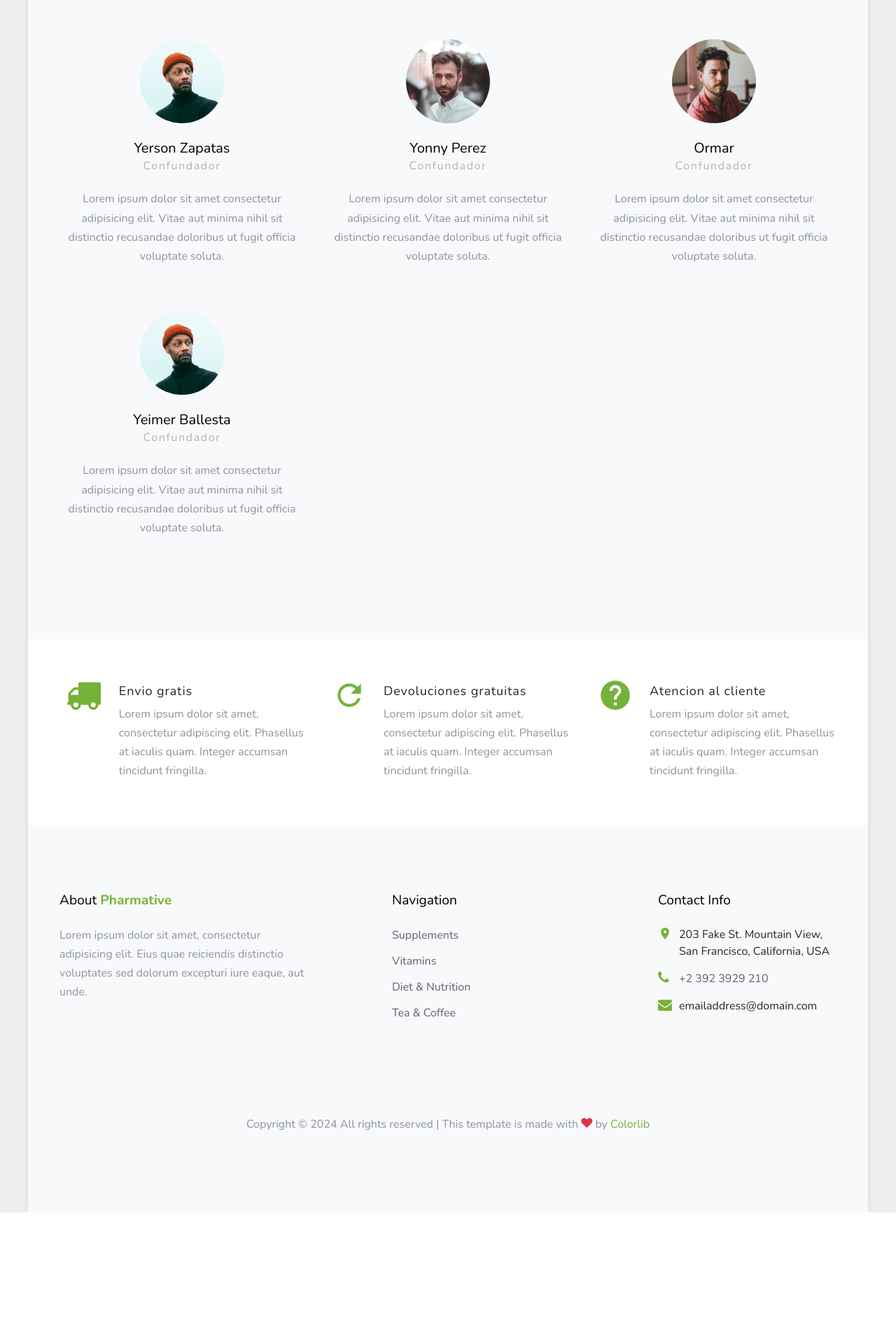
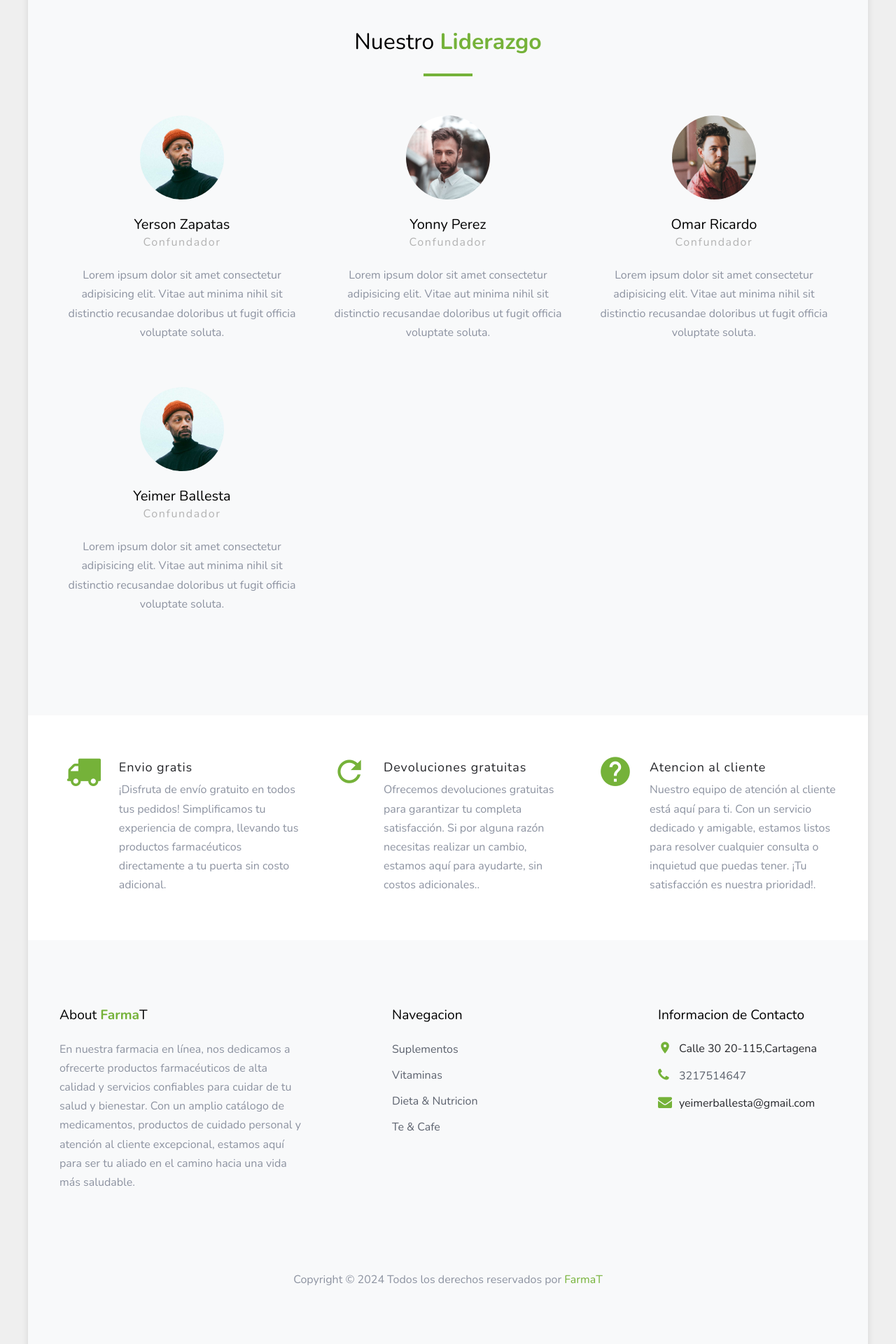
Before and after one commit to Yersonzp/FarmaT, a PHP site: page /FarmaT/about.php in a window 1280 px wide. Shown: the part 1160-3080 px from the top of the page at 70% size. Before the commit the page ends 2892 px from the top, so only its background shows below. Run offline with PHP 8.4, Linux system fonts and the light colour scheme; some web fonts are replaced.

Commit message:
about.php

```diff
--- a/about.php
+++ b/about.php
@@ -2,7 +2,7 @@
 <html lang="en">
 
 <head>
-  <title>Pharmative &mdash; Colorlib Template</title>
+  <title>FarmaT</title>
   <meta charset="utf-8">
   <meta name="viewport" content="width=device-width, initial-scale=1, shrink-to-fit=no">
 
@@ -87,8 +87,8 @@
               <h1 class="mb-0">Acerca de <strong class="text-primary">FarmaT</strong></h1>
               <div class="row justify-content-center mb-5">
                 <div class="col-lg-6 text-center">
-                  <p>Lorem ipsum dolor sit amet, consectetur adipisicing elit. Facilis ex perspiciatis non quibusdam vel
-                    quidem.</p>
+                  <p>En nuestra farmacia en línea, nos dedicamos a ofrecerte productos farmacéuticos de alta calidad y servicios confiables para cuidar de tu salud y bienestar. Con un amplio catálogo de medicamentos, productos de cuidado personal y atención al cliente excepcional,
+                    estamos aquí para ser tu aliado en el camino hacia una vida más saludable.</p>
                 </div>
               </div>
             </div>
@@ -102,14 +102,15 @@
       <div class="container">
         <div class="row">
           <div class="col-lg-4">
-            <h3 class="text-black h4">¿por que nosotros?</h3>
-            <p>Lorem ipsum dolor sit amet, consectetur adipisicing elit. Rem assumenda, delectus. Amet repellendus
-              quidem, fugiat.</p>
+            <h3 class="text-black h4">¿Por que nosotros?</h3>
+            <p>Enfocados en tu bienestar, ofrecemos productos farmacéuticos de calidad y atención personalizada.
+               Confía en nosotros para cuidar de tu salud cada día.</p>
 
           </div>
           <div class="col-lg-4">
             <h3 class="text-black h4">Historia</h3>
-            <p>Lorem ipsum dolor sit amet, consectetur adipisicing elit. Assumenda iste aut, ut similique nobis ab?</p>
+            <p>Nuestra historia está marcada por un compromiso inquebrantable con la salud y el bienestar de nuestra comunidad. Desde nuestros inicios, hemos buscado ofrecer productos farmacéuticos de calidad y un servicio excepcional,
+              convirtiéndonos en un referente confiable en el cuidado de la salud.</p>
 
           </div>
 
@@ -164,7 +165,7 @@
               <div class="block-38-img">
                 <div class="block-38-header">
                   <img src="images/person_4.jpg" alt="Image placeholder" class="mb-4">
-                  <h3 class="block-38-heading h4">Ormar</h3>
+                  <h3 class="block-38-heading h4">Omar Ricardo</h3>
                   <p class="block-38-subheading">Confundador</p>
                 </div>
                 <div class="block-38-body">
@@ -205,8 +206,8 @@
             </div>
             <div class="text">
               <h2>Envio gratis</h2>
-              <p>Lorem ipsum dolor sit amet, consectetur adipiscing elit. Phasellus at iaculis quam. Integer accumsan
-                tincidunt fringilla.</p>
+              <p>¡Disfruta de envío gratuito en todos tus pedidos! Simplificamos tu experiencia de compra,
+                 llevando tus productos farmacéuticos directamente a tu puerta sin costo adicional.</p>
             </div>
           </div>
           <div class="col-md-6 col-lg-4 d-lg-flex mb-4 mb-lg-0 pl-4" data-aos="fade-up" data-aos-delay="100">
@@ -215,8 +216,8 @@
             </div>
             <div class="text">
               <h2>Devoluciones gratuitas</h2>
-              <p>Lorem ipsum dolor sit amet, consectetur adipiscing elit. Phasellus at iaculis quam. Integer accumsan
-                tincidunt fringilla.</p>
+              <p>Ofrecemos devoluciones gratuitas para garantizar tu completa satisfacción.
+                 Si por alguna razón necesitas realizar un cambio, estamos aquí para ayudarte, sin costos adicionales..</p>
             </div>
           </div>
           <div class="col-md-6 col-lg-4 d-lg-flex mb-4 mb-lg-0 pl-4" data-aos="fade-up" data-aos-delay="200">
@@ -225,8 +226,8 @@
             </div>
             <div class="text">
               <h2>Atencion al cliente</h2>
-              <p>Lorem ipsum dolor sit amet, consectetur adipiscing elit. Phasellus at iaculis quam. Integer accumsan
-                tincidunt fringilla.</p>
+              <p>Nuestro equipo de atención al cliente está aquí para ti. Con un servicio dedicado y amigable,
+                estamos listos para resolver cualquier consulta o inquietud que puedas tener. ¡Tu satisfacción es nuestra prioridad!.</p>
             </div>
           </div>
         </div>
@@ -239,29 +240,29 @@
           <div class="col-md-6 col-lg-4 mb-4 mb-lg-0">
 
             <div class="block-7">
-              <h3 class="footer-heading mb-4">About <strong class="text-primary">Pharmative</strong></h3>
-              <p>Lorem ipsum dolor sit amet, consectetur adipisicing elit. Eius quae reiciendis distinctio voluptates
-                sed dolorum excepturi iure eaque, aut unde.</p>
+              <h3 class="footer-heading mb-4">About <strong class="text-primary">Farma</strong>T</h3>
+              <p>En nuestra farmacia en línea, nos dedicamos a ofrecerte productos farmacéuticos de alta calidad y servicios confiables para cuidar de tu salud y bienestar. Con un amplio catálogo de medicamentos, productos de cuidado personal y atención al cliente excepcional,
+                estamos aquí para ser tu aliado en el camino hacia una vida más saludable.</p>
             </div>
 
           </div>
           <div class="col-lg-3 mx-auto mb-5 mb-lg-0">
-            <h3 class="footer-heading mb-4">Navigation</h3>
+            <h3 class="footer-heading mb-4">Navegacion</h3>
             <ul class="list-unstyled">
-              <li><a href="#">Supplements</a></li>
-              <li><a href="#">Vitamins</a></li>
-              <li><a href="#">Diet &amp; Nutrition</a></li>
-              <li><a href="#">Tea &amp; Coffee</a></li>
+              <li><a href="#">Suplementos</a></li>
+              <li><a href="#">Vitaminas</a></li>
+              <li><a href="#">Dieta &amp; Nutricion</a></li>
+              <li><a href="#">Te &amp; Cafe</a></li>
             </ul>
           </div>
 
           <div class="col-md-6 col-lg-3">
             <div class="block-5 mb-5">
-              <h3 class="footer-heading mb-4">Contact Info</h3>
+              <h3 class="footer-heading mb-4">Informacion de Contacto</h3>
               <ul class="list-unstyled">
-                <li class="address">203 Fake St. Mountain View, San Francisco, California, USA</li>
-                <li class="phone"><a href="tel://23923929210">+2 392 3929 210</a></li>
-                <li class="email">emailaddress@domain.com</li>
+                <li class="address">Calle 30 20-115,Cartagena</li>
+                <li class="phone"><a href="tel://3217514647">3217514647</a></li>
+                <li class="email">yeimerballesta@gmail.com</li>
               </ul>
             </div>
 
@@ -273,9 +274,8 @@
             <p>
               <!-- Link back to Colorlib can't be removed. Template is licensed under CC BY 3.0. -->
               Copyright &copy;
-              <script>document.write(new Date().getFullYear());</script> All rights reserved | This template is made
-              with <i class="icon-heart text-danger" aria-hidden="true"></i> by <a href="https://colorlib.com"
-                target="_blank" class="text-primary">Colorlib</a>
+              <script>document.write(new Date().getFullYear());</script> Todos los derechos reservados por <a href="" target="_blank"
+              class="text-primary">FarmaT</a>
               <!-- Link back to Colorlib can't be removed. Template is licensed under CC BY 3.0. -->
             </p>
           </div>
```
